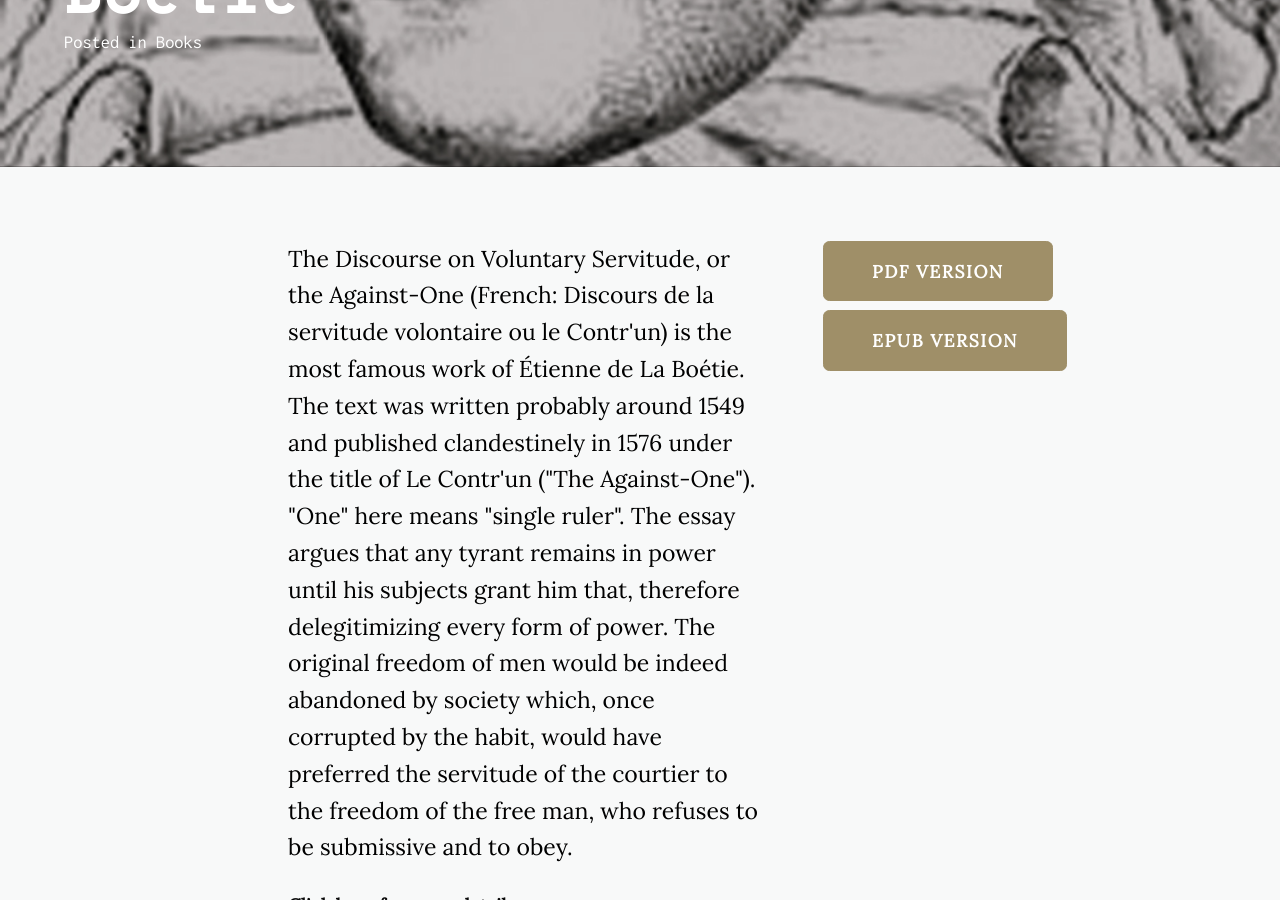
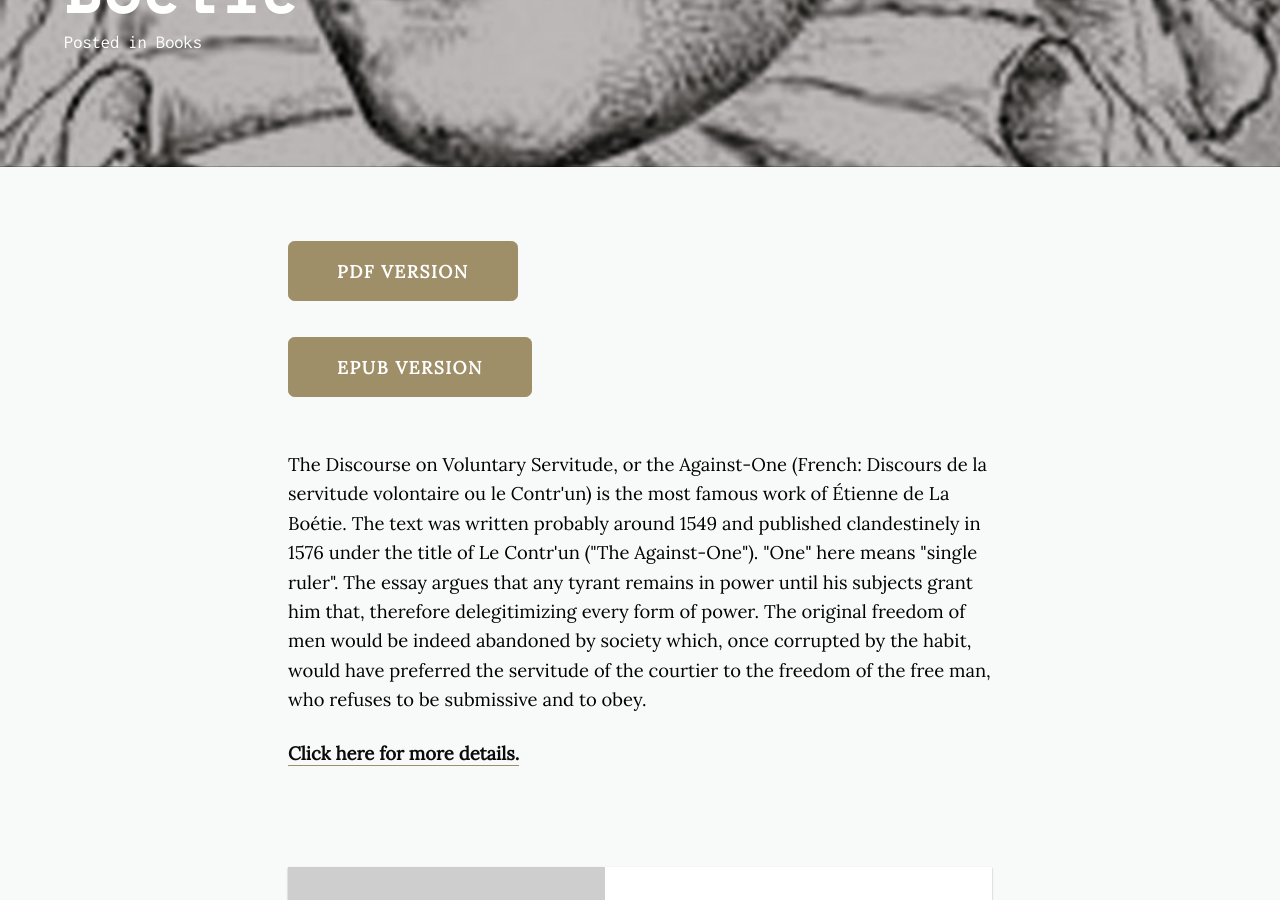
Before and after one commit to libertysowl/libertysowl.github.io, a Jekyll site: the page built from _posts/2017-01-21-servitude_book.markdown, in a window 1280 px wide and 900 px high, scrolled down 477 px. Built offline with Jekyll 4.4.1, drawn with Linux system fonts in a browser that asks for light colours; nearby versions of some CDN libraries.

Commit message:
Signed-off-by: Martin Juno <Martin Juno>

```diff
--- a/_posts/2017-01-21-servitude_book.markdown
+++ b/_posts/2017-01-21-servitude_book.markdown
@@ -9,21 +9,11 @@ image: https://raw.githubusercontent.com/libertysowl/libertysowl.github.io/maste
 image-sm: https://raw.githubusercontent.com/libertysowl/libertysowl.github.io/master/images/etienne_de_la_boetie.jpg
 ---
 
-<div style="clear: both">
+<a class="button" href="https://drive.google.com/file/d/0B3RbVVPSsViuRTVJR05aQkFmamc">PDF version</a>
+<br>
+<a class="button" href="https://drive.google.com/open?id=0B3RbVVPSsViuVXVaTmJybnRRcTg">ePub version</a>
 
-<div id="posts_main">
 
 <p>The Discourse on Voluntary Servitude, or the Against-One (French: Discours de la servitude volontaire ou le Contr'un) is the most famous work of Étienne de La Boétie. The text was written probably around 1549 and published clandestinely in 1576 under the title of Le Contr'un ("The Against-One"). "One" here means "single ruler".
 The essay argues that any tyrant remains in power until his subjects grant him that, therefore delegitimizing every form of power. The original freedom of men would be indeed abandoned by society which, once corrupted by the habit, would have preferred the servitude of the courtier to the freedom of the free man, who refuses to be submissive and to obey.</p>
 <h4><a href="https://en.wikipedia.org/wiki/Discourse_on_Voluntary_Servitude"> Click here for more details.</a></h4>
-
-</div>
-
-<div id="posts_download">
-<a class="button" href="https://drive.google.com/file/d/0B3RbVVPSsViuRTVJR05aQkFmamc">PDF version</a>
-<br>
-<a class="button" href="https://drive.google.com/open?id=0B3RbVVPSsViuVXVaTmJybnRRcTg">ePub version</a>
-
-</div>
-
-<div>
```
